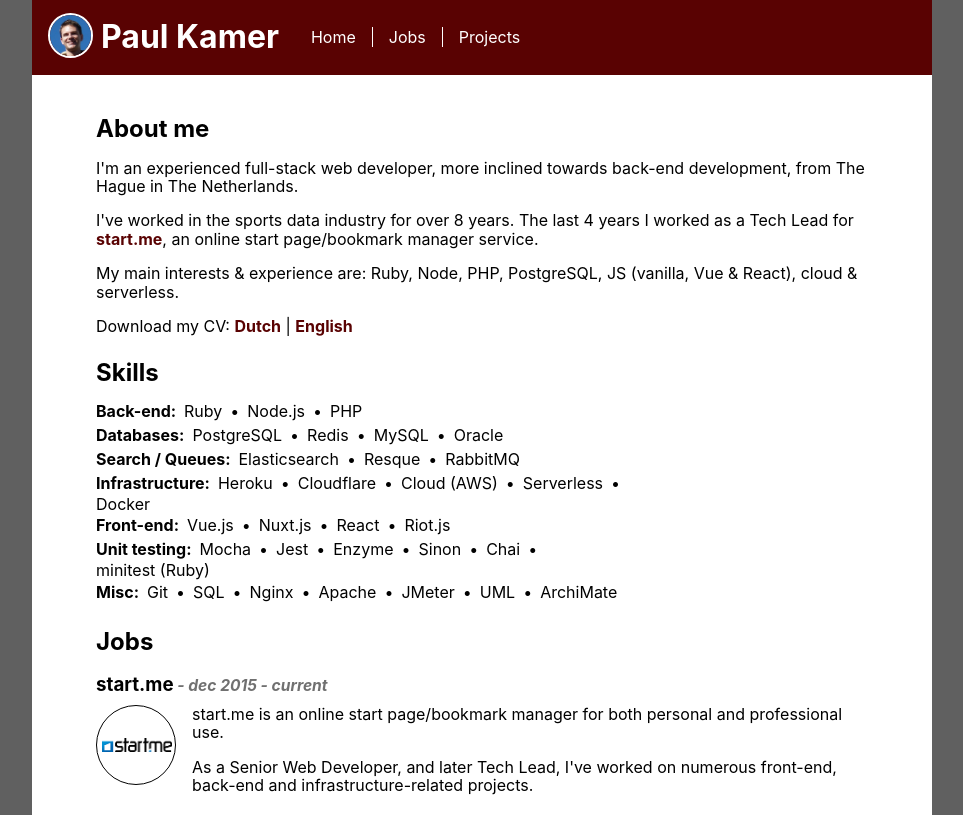
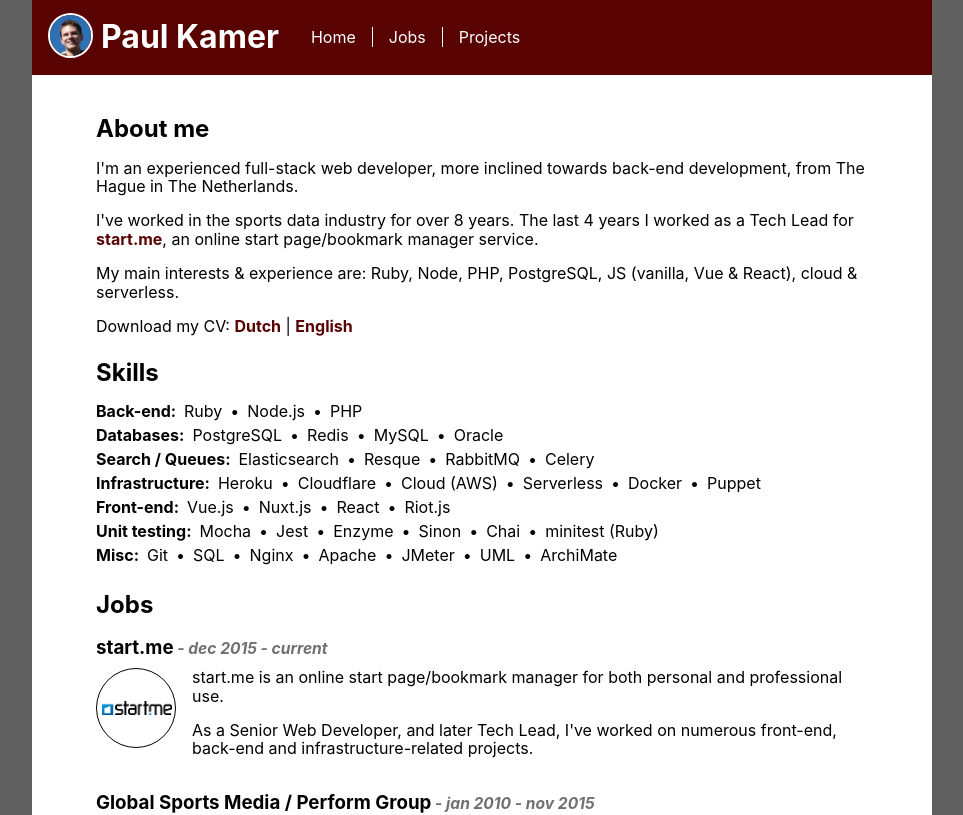
Before and after one commit to paulkamer/paulkamer.nl, a React (Create React App) app: page / in a window 1280 px wide. Shown: the top 815 px of the page, without its empty margins (158-1121 px from the left). Built offline with nearby package versions, Linux system fonts and the light colour scheme.

Commit message:
Moved skills list to separate component

```diff
--- a/src/containers/Home.scss
+++ b/src/components/SkillsList.scss
@@ -2,17 +2,16 @@
 
 .skills {
   &__skillslist {
-    max-width: 35em;
     padding: 0;
     list-style: none;
 
     .skillsgroup {
       display: block;
+      line-height: 1.5em;
 
       &__discipline {
         padding-right: 0.5em;
         font-weight: bold;
-        line-height: 1.5em;
       }
 
       &__skillslist {
--- /dev/null
+++ b/src/components/SkillsList.tsx
@@ -0,0 +1,60 @@
+import React from 'react';
+
+import './SkillsList.scss';
+
+const SkillsList = () => {
+  const skills = [
+    {
+      discipline: 'Back-end',
+      skills: ['Ruby','Node.js','PHP']
+    },
+    {
+      discipline: 'Databases',
+      skills: ['PostgreSQL', 'Redis', 'MySQL','Oracle']
+    },
+    {
+      discipline: 'Search / Queues',
+      skills: ['Elasticsearch', 'Resque', 'RabbitMQ', 'Celery']
+    },
+    {
+      discipline: 'Infrastructure',
+      skills: ['Heroku', 'Cloudflare', 'Cloud (AWS)', 'Serverless', 'Docker', 'Puppet']
+    },
+    {
+      discipline: 'Front-end',
+      skills: ['Vue.js','Nuxt.js','React', 'Riot.js'],
+    },
+    {
+      discipline: 'Unit testing',
+      skills: ['Mocha', 'Jest', 'Enzyme', 'Sinon', 'Chai', 'minitest (Ruby)'],
+    },
+    {
+      discipline: 'Misc',
+      skills: ['Git', 'SQL', 'Nginx', 'Apache', 'JMeter','UML','ArchiMate']
+    }
+  ];
+
+  return (
+    <section className="skills">
+      <h2>Skills</h2>
+      <ul className="skills__skillslist">
+        {
+          skills.map((discipline, index) => {
+            return <li key={`sk_${index}`} className="skillsgroup">
+              <span className="skillsgroup__discipline">{discipline.discipline}:</span>
+              <ul className="skillsgroup__skillslist">
+                {
+                  discipline.skills.map((skill, si) =>
+                    <li key={`${index}_${si}`} className="skillsgroup__skill">{skill}</li>
+                  )
+                }
+              </ul>
+            </li>
+          })
+        }
+      </ul>
+    </section>
+  );
+}
+
+export default SkillsList;
--- a/src/containers/Home.tsx
+++ b/src/containers/Home.tsx
@@ -1,41 +1,10 @@
 import React from 'react';
 import { Link } from 'react-router-dom';
 
+import SkillsList from '../components/SkillsList';
 import JobsList from '../components/JobsList';
 
-import './Home.scss';
-
 const Home = () => {
-  const skills = [
-    {
-      discipline: 'Back-end',
-      skills: ['Ruby','Node.js','PHP']
-    },
-    {
-      discipline: 'Databases',
-      skills: ['PostgreSQL', 'Redis', 'MySQL','Oracle']
-    },
-    {
-      discipline: 'Search / Queues',
-      skills: ['Elasticsearch', 'Resque', 'RabbitMQ']
-    },
-    {
-      discipline: 'Infrastructure',
-      skills: ['Heroku', 'Cloudflare', 'Cloud (AWS)', 'Serverless', 'Docker']
-    },
-    {
-      discipline: 'Front-end',
-      skills: ['Vue.js','Nuxt.js','React', 'Riot.js'],
-    },
-    {
-      discipline: 'Unit testing',
-      skills: ['Mocha', 'Jest', 'Enzyme', 'Sinon', 'Chai', 'minitest (Ruby)'],
-    },
-    {
-      discipline: 'Misc',
-      skills: ['Git', 'SQL', 'Nginx', 'Apache', 'JMeter','UML','ArchiMate']
-    }
-  ];
 
   return (
     <article className="home-page">
@@ -51,24 +20,8 @@
         <p>Download my CV: <a href="/docs/cv.pdf">Dutch</a> | <a href="/docs/cv_en.pdf">English</a></p>
       </section>
 
-      <section id="skills" className="skills">
-        <h2>Skills</h2>
-        <ul className="skills__skillslist">
-          {
-            skills.map((discipline, index) => {
-              return <li key={`sk_${index}`} className="skillsgroup">
-                <span className="skillsgroup__discipline">{discipline.discipline}:</span>
-                <ul className="skillsgroup__skillslist">
-                  {
-                    discipline.skills.map((skill, si) =>
-                      <li key={`${index}_${si}`} className="skillsgroup__skill">{skill}</li>
-                    )
-                  }
-                </ul>
-              </li>
-            })
-          }
-        </ul>
+      <section id="skills">
+        <SkillsList />
       </section>
 
       <section id="jobs">
```
